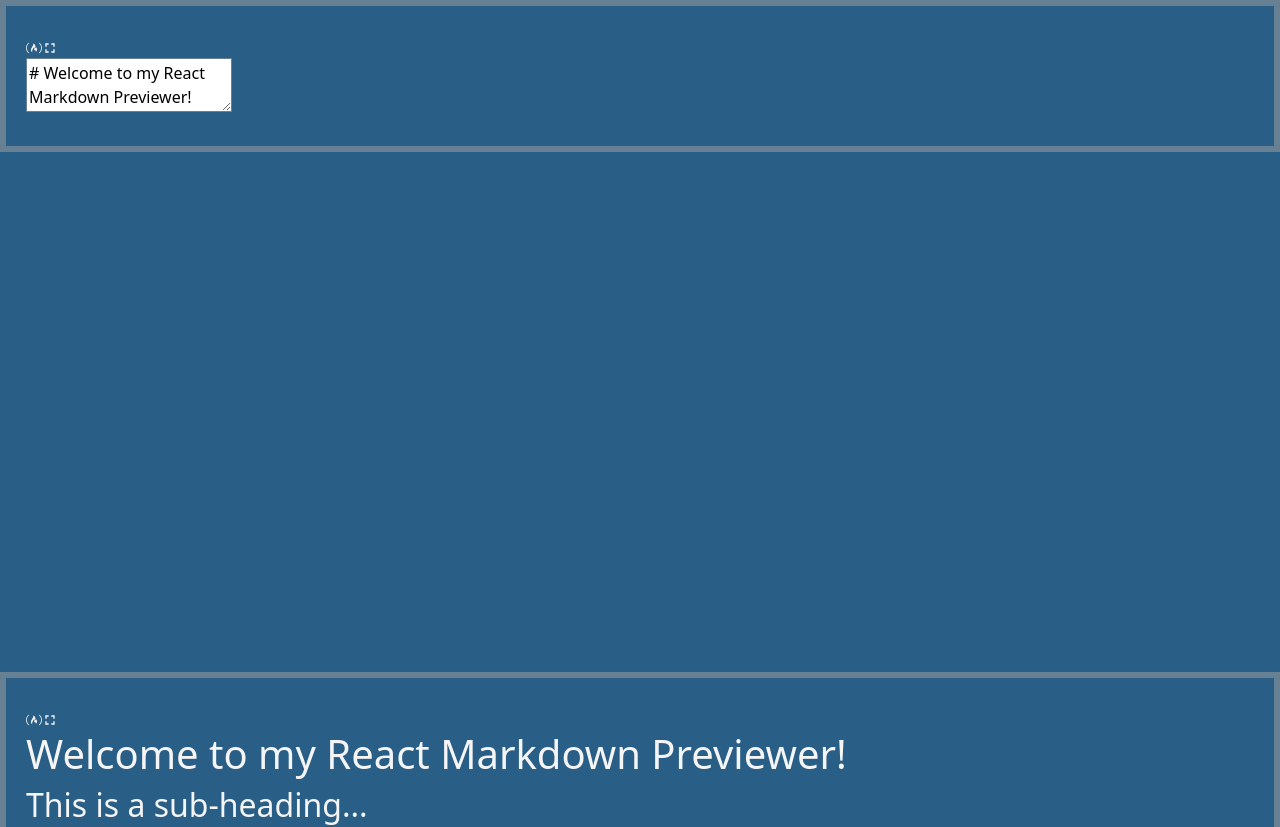
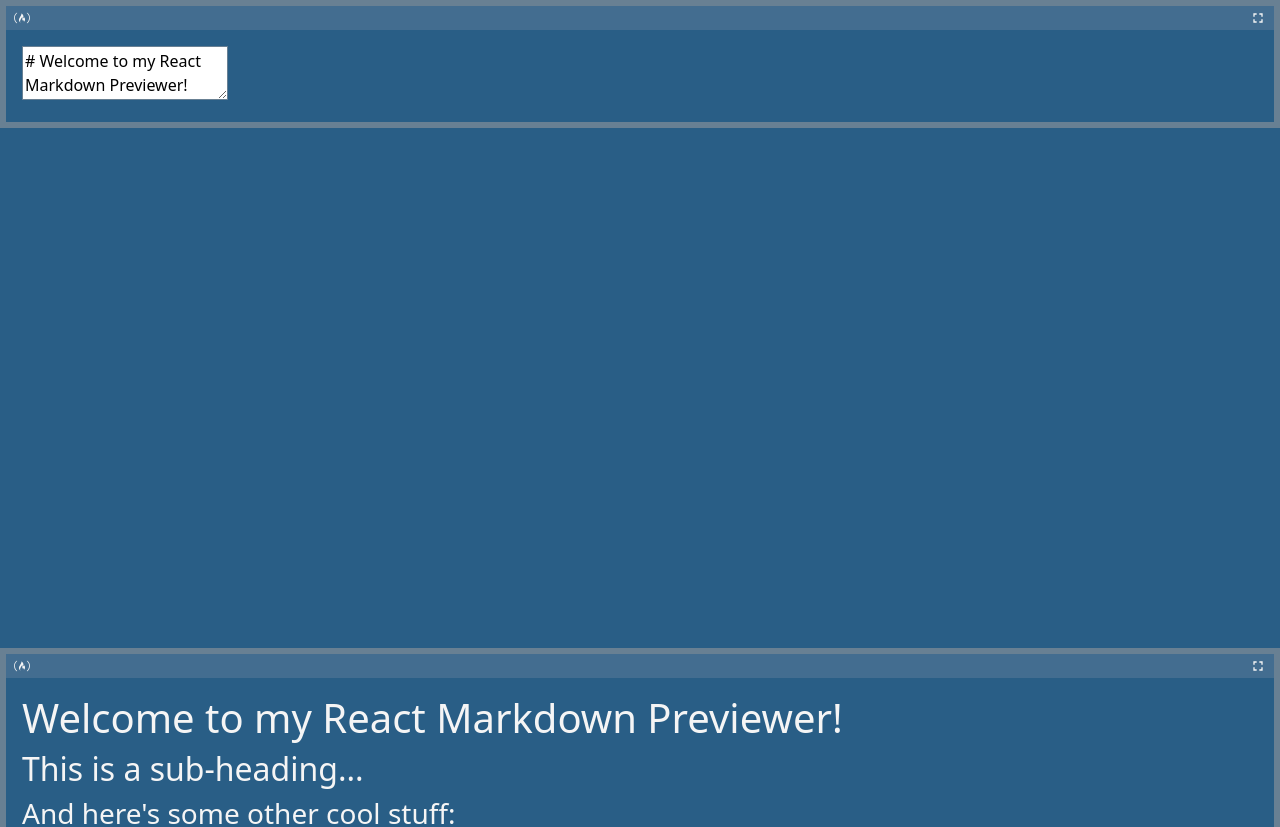
Before and after one commit to dmsosa/05-fcc-pomodoro, a React (Vite) app: page / in a window 1280 px wide. Shown: the top 827 px of the page. Built offline with nearby package versions, Linux system fonts and the light colour scheme.

Commit message:
row setup

```diff
--- a/src/App.jsx
+++ b/src/App.jsx
@@ -45,10 +45,10 @@ function App() {
     }
   };
   return (
-    <div id={`app-wrapper`} className={`${theme} grid-container`}>
-        <div className="grid-item">
+    <div id={`app-wrapper`} className={`${theme} grid-container overflow-hidden h-100`}>
+        <div className={`grid-item ${inputFullscreen ? 'grid-item-fullscreen':''}`}>
           <div className={`box ${inputFullscreen ? 'box-fullscreen':''}`}>
-            <div className="box-header">
+            <div className="bg-2 px-2 py-1 d-flex justify-content-between align-items-center">
               <FaFreeCodeCamp className='logo' />
               { inputFullscreen ? <MdFullscreenExit role='button' onClick={() => {
                 toggleFullscreen('input');
@@ -57,14 +57,14 @@ function App() {
                 toggleFullscreen('input');
               }} />}
             </div>
-            <div className="p3">
+            <div className="p-3">
               <MarkdownInput state={markdownState} setState={setMarkdownState} />
             </div>
           </div>
         </div>
-        <div className="grid-item">
+        <div className={`grid-item ${previewFullscreen ? 'grid-item-fullscreen':''}`}>
           <div className={`box ${previewFullscreen ? 'box-fullscreen':''}`}>
-            <div className="box-header">
+            <div className="bg-2 px-2 py-1 d-flex justify-content-between align-items-center">
               <FaFreeCodeCamp className='logo' />
               { previewFullscreen ? <MdFullscreenExit role='button' onClick={() => {
                 toggleFullscreen('preview');
@@ -72,7 +72,7 @@ function App() {
               <MdFullscreen role='button' onClick={() => {
                 toggleFullscreen('preview');
               }} />}            </div>
-            <div className="p3">
+            <div className="p-3">
                 <MarkdownPreview preview={markdownState.preview} />
             </div>
           </div>
--- a/src/assets/css/utils.css
+++ b/src/assets/css/utils.css
@@ -10,4 +10,8 @@
   box-shadow: 0px 0px 0.25rem 0.2rem #222;
 }
 
+.overflow-hidden {
+  overflow: hidden !important;
+}
+
 /*# sourceMappingURL=utils.css.map */
--- a/src/scss/styles.scss
+++ b/src/scss/styles.scss
@@ -37,9 +37,7 @@ body {
     box-sizing: border-box;
     font-family: system-ui, Avenir, Helvetica, Arial, sans-serif;
     overflow: hidden;
-    width: 100vw;
-    height: 100%;
-    overflow: hidden
+
 }
 
 .grid-container {
@@ -53,8 +51,6 @@ body {
 }
 .box {
     border: 0.4rem solid $primary;
-    padding: 1.75rem 1.25rem;
-    border-radius: 0 !important;
 }
 .box-fullscreen {
         height: 100vh;
--- a/src/scss/utils.scss
+++ b/src/scss/utils.scss
@@ -7,3 +7,6 @@
 .box-shadow-1 {
     box-shadow: 0px 0px 0.25rem 0.2rem #222;
 }
+.overflow-hidden {
+    overflow: hidden !important;
+}
```
Also changed, not shown: src/assets/css/styles.css, 2 other files (tests, documents, lock files or other folders).
